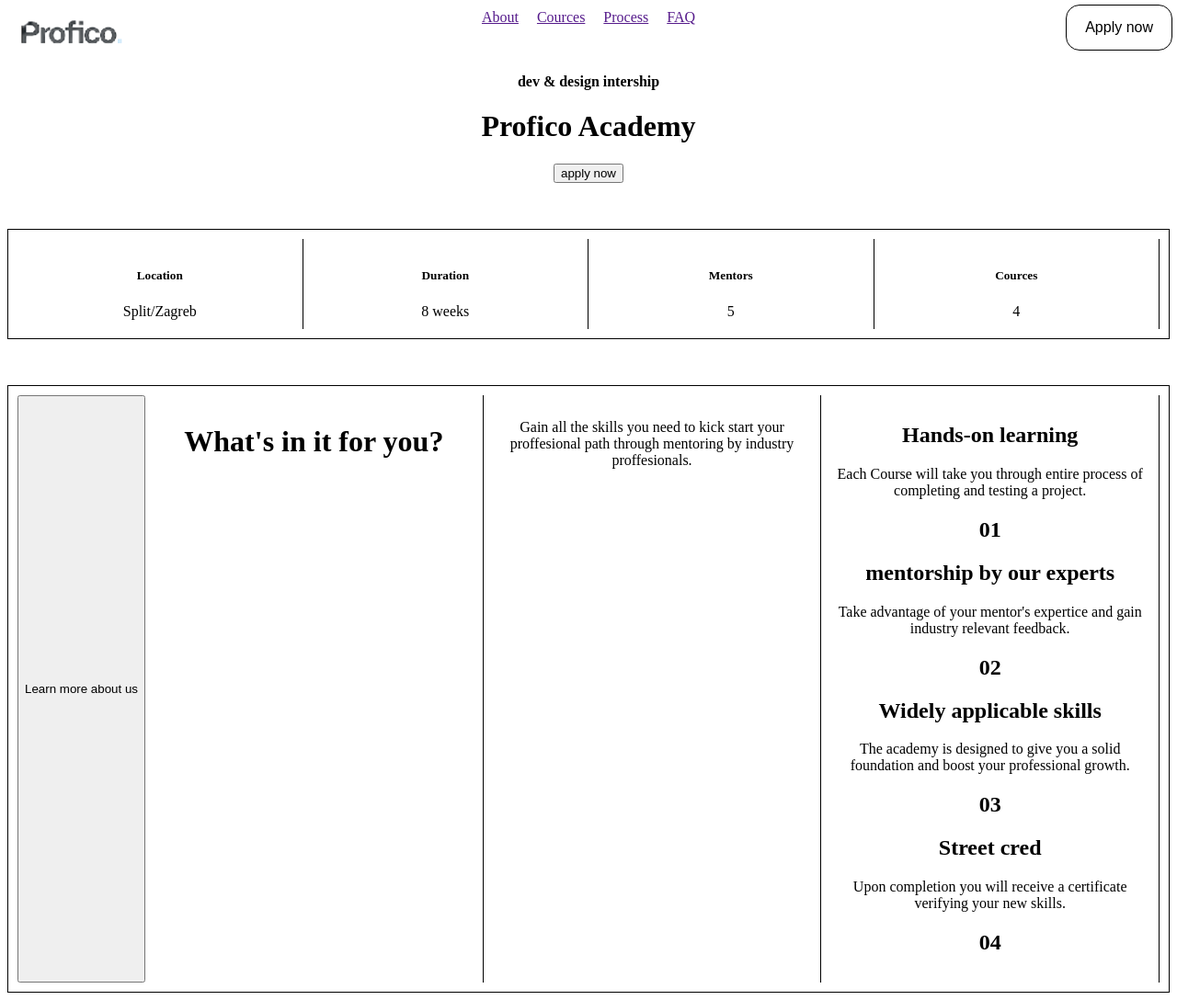
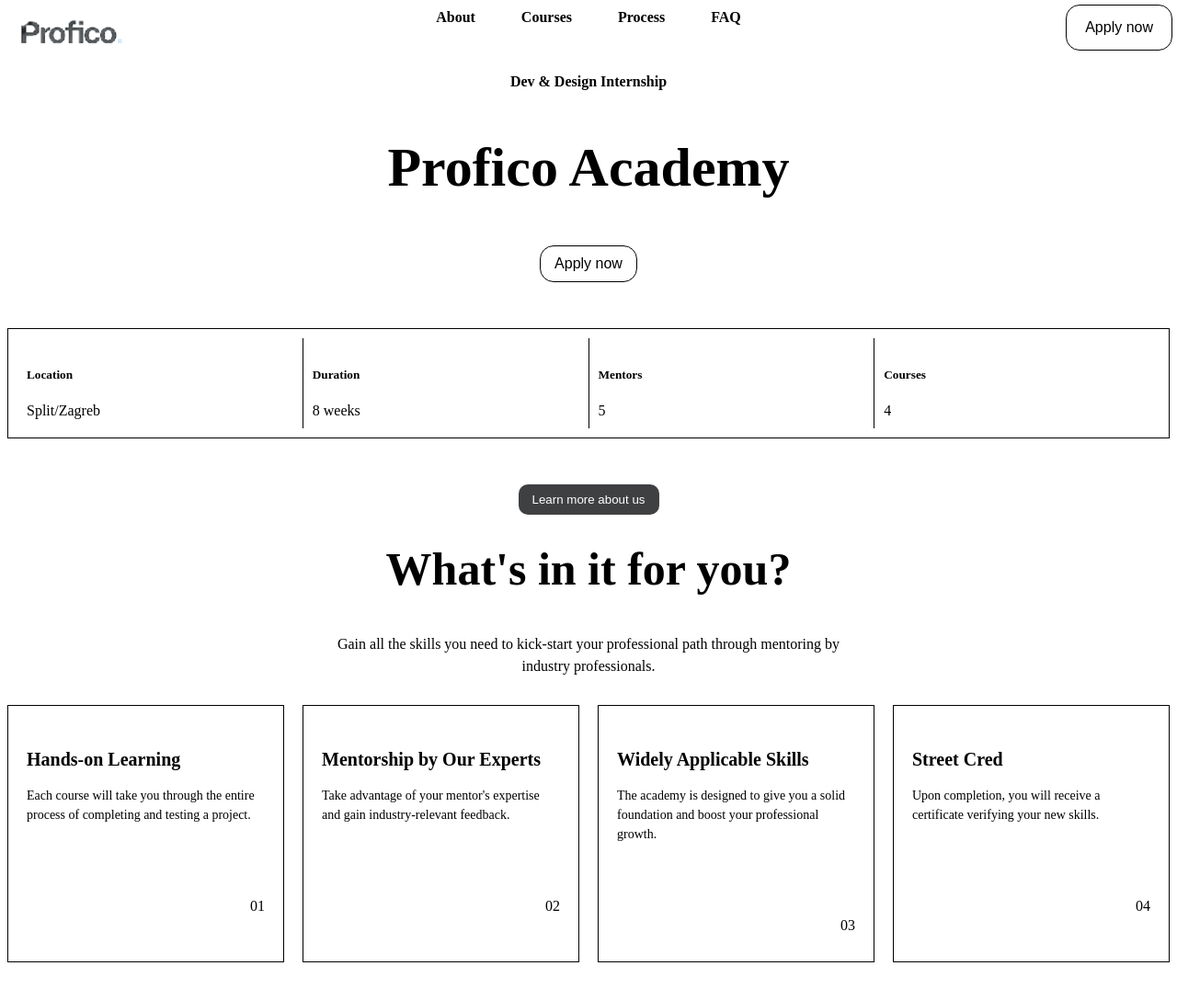
Before and after one commit to hrsahai090/Profico-Academy-website, a plain HTML site: page index.html in a window 1280 px wide. Shown: the whole page at 92% size. After the commit the page ends 1055 px from the top, so only its background shows below. Drawn offline with Linux system fonts and the light colour scheme.

Commit message:
updated as per semantics

```diff
--- a/index.html
+++ b/index.html
@@ -3,112 +3,102 @@
 
 <head>
     <meta charset="UTF-8">
-    <meta name="viewport" content="width=device-width" ,initial-scale=1.0>
-    <title>My website</title>
+    <meta name="viewport" content="width=device-width, initial-scale=1.0">
+    <title>My Website</title>
     <link rel="stylesheet" href="styles.css">
 </head>
 
 <body>
-    <div class='upper_body'>
-        <div class='toplogo'>
-            <img src="images/profico.png">
+
+    <header class="upper_body">
+        <div class="toplogo">
+            <img src="images/profico.png" alt="Profico Logo">
         </div>
         <nav>
-            <a href="">About</a>
-            <a href="">Cources</a>
-            <a href="">Process</a>
-            <a href="">FAQ</a>
+            <ul>
+                <li><a href="#">About</a></li>
+                <li><a href="#">Courses</a></li>
+                <li><a href="#">Process</a></li>
+                <li><a href="#">FAQ</a></li>
+            </ul>
         </nav>
         <button class="top_button">Apply now</button>
+    </header>
+
+    <main>
+        <section class="upper_contents">
+            <div>
+                <h4>Dev & Design Internship</h4>
+                <h1>Profico Academy</h1>
             </div>
+            <div>
+                <button class="midd_button">Apply now</button>
+            </div>
+        </section>
 
-    <div class="upper_contents">
-        <div>
-            <h4>dev & design intership</h4>
-            <h1> Profico Academy</h1>
-        </div>
-        <button> apply now</button>
-    </div>
-
-    <div class="middlerow">
+        <section class="middlerow">
             <div>
                 <h5>Location</h5>
-            <span>
-                Split/Zagreb
-            </span>
+                <span>Split/Zagreb</span>
             </div>
             <div>
                 <h5>Duration</h5>
-            <span>
-                8 weeks
-            </span>
+                <span>8 weeks</span>
             </div>
             <div>
                 <h5>Mentors</h5>
-            <span>
-                5
-            </span>
+                <span>5</span>
             </div>
             <div>
-            <h5>Cources</h5>
-            <span>
-                4
-            </span>
+                <h5>Courses</h5>
+                <span>4</span>
             </div>
+        </section>
+
+        <section class="bottom_content">
+            <button class="learn_button">Learn more about us</button>
+            <div>
+                <h1>What's in it for you?</h1>
+            </div>
+            <div>
+                <p>Gain all the skills you need to kick-start your professional path through mentoring by industry professionals.</p>
             </div>
 
-    <div class="bottom_content">
-        <button  class="Learn_button" href ="">Learn more about us</button>
+            <div class="card-container">
+                <article class="card">
                     <div>
-            <h1> What's in it for you?</h1>
+                        <h2>Hands-on Learning</h2>
+                        <p>Each course will take you through the entire process of completing and testing a project.</p>
                     </div>
+                    <div class="numbers">01</div>
+                </article>
+
+                <article class="card">
                     <div>
-            <p>
-                Gain all the skills you need to kick start your proffesional path through mentoring by industry
-                proffesionals.
-            </p>
+                        <h2>Mentorship by Our Experts</h2>
+                        <p>Take advantage of your mentor's expertise and gain industry-relevant feedback.</p>
                     </div>
+                    <div class="numbers">02</div>
+                </article>
 
+                <article class="card">
                     <div>
+                        <h2>Widely Applicable Skills</h2>
+                        <p>The academy is designed to give you a solid foundation and boost your professional growth.</p>
+                    </div>
+                    <div class="numbers">03</div>
+                </article>
+
+                <article class="card">
                     <div>
-                <div>
-                    <h2>Hands-on learning</h2>
-                    <p>
-                        Each Course will take you through entire process of completing and testing a project.
-                    </p>
+                        <h2>Street Cred</h2>
+                        <p>Upon completion, you will receive a certificate verifying your new skills.</p>
                     </div>
-                <h2>01</h2>
+                    <div class="numbers">04</div>
+                </article>
             </div>
+        </section>
+    </main>
 
-            <div>
-                <div>
-                    <h2>mentorship by our experts</h2>
-                    <p>
-                        Take advantage of your mentor's expertice and gain industry relevant feedback.
-                    </p>
-                </div>
-                <h2>02</h2>
-            </div>
-
-            <div>
-                <div>
-                    <h2>Widely applicable skills</h2>
-                    <p>
-                        The academy is designed to give you a solid foundation and boost your professional growth.
-                    </p>
-                </div>
-                <h2>03</h2>
-            </div>
-
-            <div>
-                <div>
-                    <h2>Street cred</h2>
-                    <p>
-                        Upon completion you will receive a certificate verifying your new skills.
-                    </p>
-                </div>
-                <h2>04</h2>
-            </div>
-        </div>
-    </div>
 </body>
+</html>
--- a/styles.css
+++ b/styles.css
@@ -8,15 +8,33 @@
     width: 150px;
     height: auto;
 }
+
 nav {
     position: absolute;
     top: 10px;
     left: 50%;
     transform: translateX(-50%);
-    /* align-items: center; */
+}
+
+nav ul {
+    list-style: none;
+    padding: 0;
+    margin: 0;
     display: flex;
     gap: 20px;
 }
+
+nav ul li {
+    display: inline;
+}
+
+nav ul li a {
+    text-decoration: none;
+    color: black;
+    font-weight: bold;
+    padding: 10px 15px;
+}
+
 .top_button {
     position: absolute;
     top: 5px;
@@ -25,58 +43,104 @@
     font-size: 16px;
     background-color: white;
     color: black;
-    border:1px solid black;
+    border: 1px solid black;
     cursor: pointer;
-    border-radius: 15px
+    border-radius: 15px;
 }
+
 .upper_contents {
     margin-top: 80px;
     text-align: center;
+}
+
+.upper_contents h1 {
+    font-size: 60px;
 }
 
 .middlerow {
     margin-top: 50px;
     display: flex;
     justify-content: space-between;
-    align-items: left;
+    align-items: center;
     border: 1px solid black;
     padding: 10px;
 }
 
 .middlerow > div {
     flex: 1;
-    text-align: center;
+    text-align: left;
     padding: 10px;
     border-right: 1px solid black;
 }
 
-/* .middlerow > div:first-child {
-    border-left: none;
-} */
+.middlerow > div:last-child {
+    border-right: none;
+}
 
-/* .Learn_button{
-    position: absolute;
-    padding: 10px 10px;
+.bottom_content {
+    text-align: center;
+    margin-top: 50px;
+}
+
+.learn_button {
+    margin: 30px auto;
+    display: block;
+    padding: 9px 15px;
+    font-size: 15x;
+    background-color: #3e4042;
+    color: white;
+    border: none;
+    cursor: pointer;
+    border-radius: 10px;
+}
+
+.bottom_content h1 {
+    font-size: 50px;
+    font-weight: bold;
+    margin-top: 20px;
+}
+
+.bottom_content p {
+    font-size: 16px;
+    max-width: 600px;
+    margin: 10px auto;
+    line-height: 1.5;
+}
+
+.card-container {
+    display: flex;
+    justify-content: space-between;
+    gap: 20px;
+    margin-top: 30px;
+}
+
+.midd_button {
+    padding: 10px 15px;
     font-size: 16px;
     background-color: white;
     color: black;
-    border:1px solid black;
+    border: 1px solid black;
     cursor: pointer;
-    border-radius: 15px
-} */
-
-.bottom_content{
-    margin-top: 50px;
-    display: flex;
-    justify-content: space-between;
-    align-items: left;
-    border: 1px solid black;
-    padding: 10px;
+    border-radius: 15px;
 }
 
-.bottom_content > div {
+.card {
     flex: 1;
-    text-align: center;
-    padding: 10px;
-    border-right: 1px solid black;
+    border: 1px solid black;
+    padding: 30px 20px;
+    text-align: left;
 }
+
+.card h2 {
+    font-size: 20px;
+    font-weight: bold;
+}
+
+.card p {
+    font-size: 14px;
+}
+
+.numbers {
+    margin-top: 80px;
+    text-align: right;
+}
```
Lines whose indentation alone changed are shown as unchanged.
